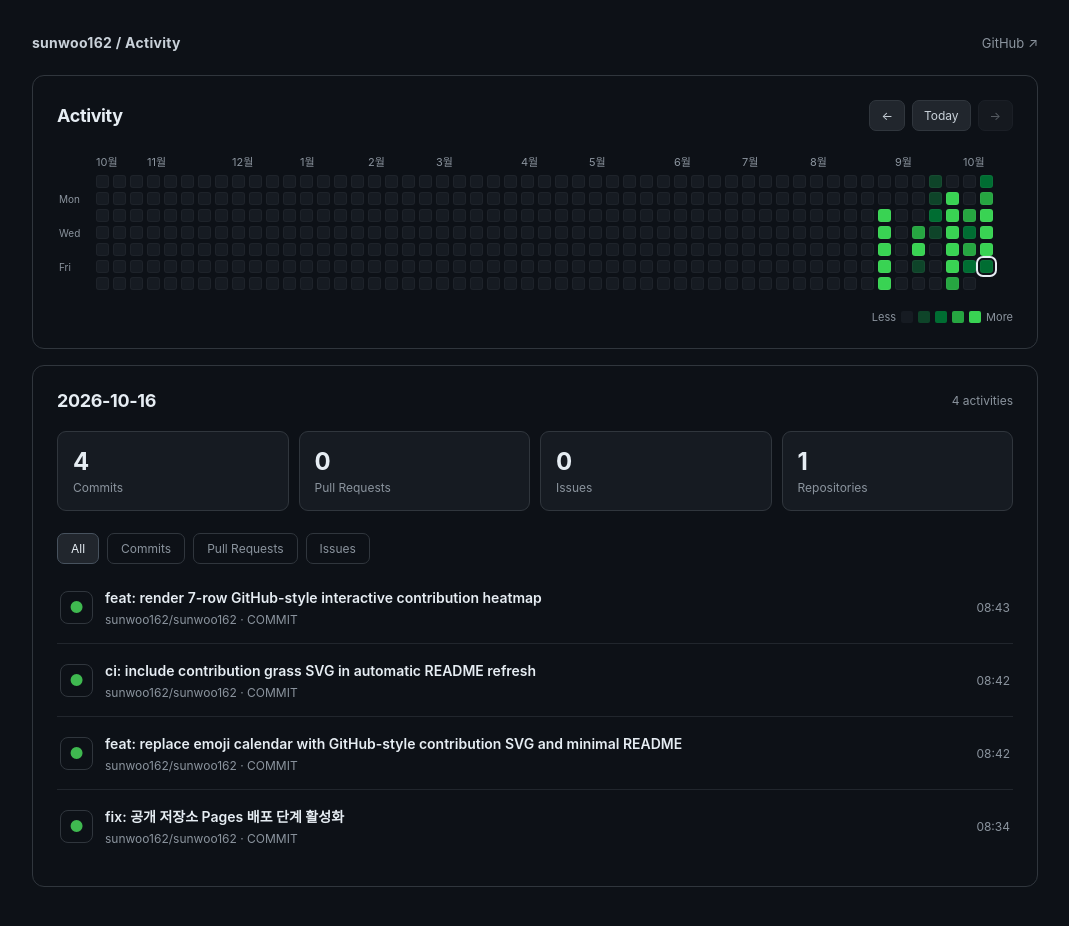
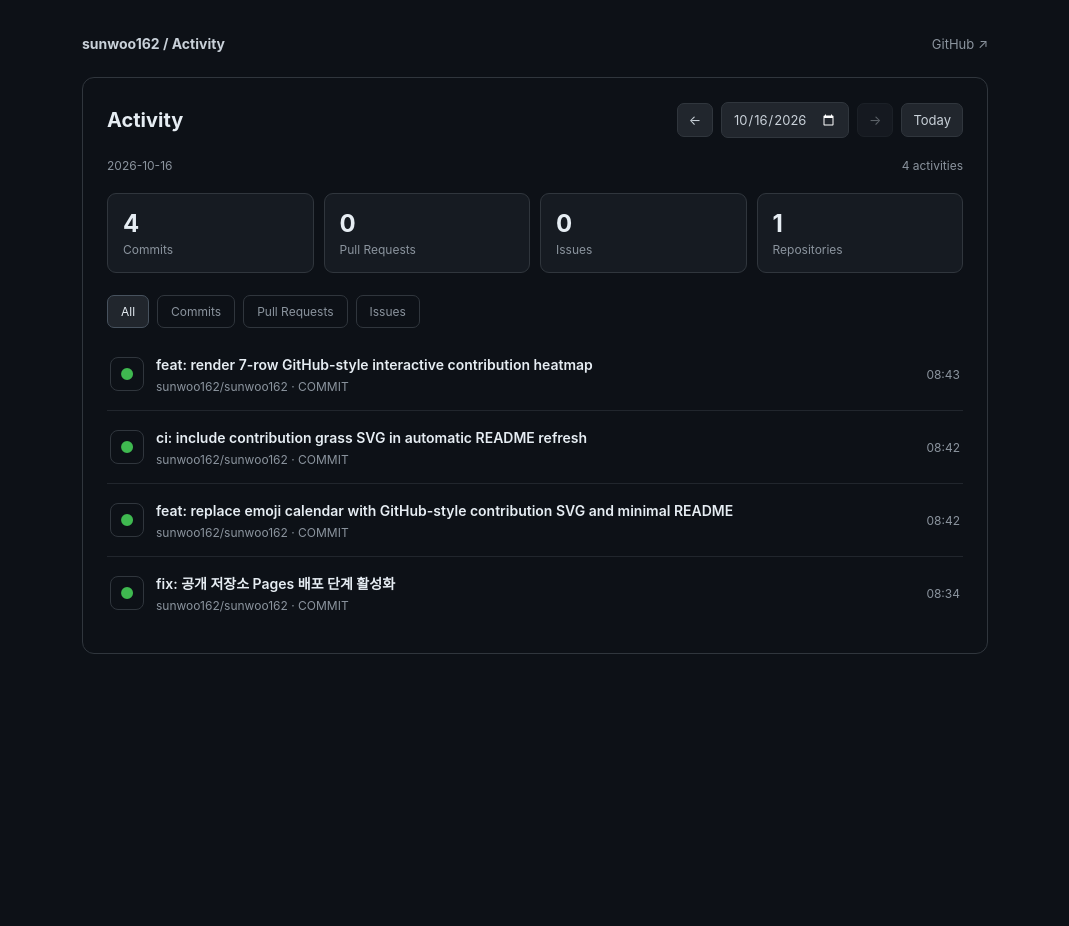
Before and after one commit to sunwoo162/sunwoo162, a plain HTML site: page docs/index.html in a window 1280 px wide. Shown: the whole page, without its empty margins (105-1174 px from the left). After the commit the page ends 800 px from the top, so only its background shows below. Drawn offline with Linux system fonts and the light colour scheme.

Commit message:
chore: remove heatmap and keep simple date navigation for activity log

```diff
--- a/docs/index.html
+++ b/docs/index.html
@@ -2,7 +2,7 @@
 <html lang="ko">
 <head>
 <meta charset="utf-8">
-<meta name="viewport" content="width=device-width, initial-scale=1">
+<meta name="viewport" content="width=device-width,initial-scale=1">
 <meta name="theme-color" content="#0d1117">
 <title>Activity · sunwoo162</title>
 <style>
@@ -10,52 +10,40 @@
 *{box-sizing:border-box}
 body{margin:0;background:#0d1117}
 a{color:inherit;text-decoration:none}
-button{font:inherit;cursor:pointer}
-.shell{max-width:1050px;margin:0 auto;padding:34px 22px 80px}
-.top,.head,.stat-row,.scale,.filterbar{display:flex;align-items:center;justify-content:space-between}
-.top{color:#8b949e;font-size:13px;margin-bottom:24px}
-.top strong{color:#c9d1d9;font-size:14px;letter-spacing:.02em}
+button,input{font:inherit}
+button{cursor:pointer}
+.shell{max-width:950px;margin:0 auto;padding:35px 22px 85px}
+.top,.head,.filters{display:flex;align-items:center;justify-content:space-between;gap:14px}
+.top{color:#8b949e;font-size:13px;margin-bottom:25px}
+.top strong{color:#c9d1d9;font-size:14px}
 .top a:hover,.worktitle:hover{color:#58a6ff}
-.panel{border:1px solid #30363d;border-radius:12px;padding:24px;background:#0d1117;margin-bottom:16px}
-.head{gap:16px;flex-wrap:wrap;margin-bottom:20px}
-h1,h2{font-size:18px;letter-spacing:-.02em;font-weight:650;margin:0}
-.nav{display:flex;gap:7px}
-.nav button{background:#21262d;border:1px solid #30363d;border-radius:7px;color:#c9d1d9;padding:7px 11px;font-size:12px}
-.nav button:hover{background:#30363d}
-.nav button:disabled{opacity:.4;cursor:default}
-.heatmap-scroll{overflow-x:auto;overflow-y:hidden;padding:2px 2px 10px;scrollbar-color:#30363d transparent}
-.graph{display:flex;min-width:max-content;gap:8px}
-.weeklabels{width:29px;padding-top:22px;display:grid;grid-template-rows:repeat(7,13px);gap:4px;flex-shrink:0;font-size:10px;color:#8b949e;align-items:center}
-.weeklabels span:nth-child(1),.weeklabels span:nth-child(3),.weeklabels span:nth-child(5),.weeklabels span:nth-child(7){visibility:hidden}
-.heatwrap{width:max-content;max-width:none}
-.months{height:22px;position:relative;color:#8b949e;font-size:11px}
-.months span{position:absolute;top:0;white-space:nowrap}
-.grass{display:grid;grid-auto-flow:column;grid-template-rows:repeat(7,13px);grid-auto-columns:13px;gap:4px}
-.square{display:block;width:13px;height:13px;padding:0;border:1px solid #ffffff09;border-radius:3px;transition:transform .12s}
-.square:hover{outline:1px solid #b0bac4;outline-offset:1px;transform:scale(1.14)}
-.square:focus-visible{outline:2px solid #58a6ff;outline-offset:2px}
-.square.selected{outline:2px solid #e6edf3;outline-offset:2px}
-.level0{background:#161b22}.level1{background:#0e4429}.level2{background:#006d32}.level3{background:#26a641}.level4{background:#39d353}
-.scale{justify-content:flex-end;gap:5px;margin-top:10px;font-size:11px;color:#8b949e}
-.scale i{width:12px;height:12px;border-radius:2px}
-.stat-grid{display:grid;grid-template-columns:repeat(4,1fr);gap:10px}
+.panel{border:1px solid #30363d;border-radius:12px;padding:24px;background:#0d1117}
+h1{font-size:20px;font-weight:650;margin:0}
+.head{margin-bottom:20px;flex-wrap:wrap}
+.date-nav{display:flex;gap:8px;align-items:center;flex-wrap:wrap}
+.date-nav button,.date-nav input{background:#21262d;border:1px solid #30363d;border-radius:7px;padding:8px 11px;color:#c9d1d9;font-size:13px}
+.date-nav button:hover{background:#30363d}
+.date-nav button:disabled{opacity:.42;cursor:default}
+.date-nav input{color-scheme:dark}
+.date-nav :focus-visible,.filters :focus-visible{outline:2px solid #58a6ff;outline-offset:2px}
+.stats{display:grid;grid-template-columns:repeat(4,1fr);gap:10px}
 .stat{border:1px solid #30363d;background:#161b22;padding:15px;border-radius:9px}
-.stat strong{font-size:24px;font-weight:680;display:block}
+.stat strong{font-size:24px;display:block}
 .stat small{font-size:12px;color:#8b949e;display:block;margin-top:4px}
-.note{color:#8b949e;font-size:12px}
-.filterbar{justify-content:flex-start;gap:8px;flex-wrap:wrap;margin-top:22px}
-.filterbar button{background:transparent;border:1px solid #30363d;border-radius:7px;padding:7px 13px;color:#8b949e;font-size:12px}
-.filterbar button.active{color:#e6edf3;background:#21262d;border-color:#47525e}
-.timeline{margin-top:7px}
-.entry{display:flex;gap:12px;align-items:center;padding:16px 3px;border-bottom:1px solid #21262d}
+.note{font-size:12px;color:#8b949e}
+.filters{justify-content:flex-start;flex-wrap:wrap;gap:8px;margin-top:22px}
+.filters button{background:transparent;border:1px solid #30363d;border-radius:7px;padding:8px 13px;color:#8b949e;font-size:12px}
+.filters button.active{background:#21262d;color:#e6edf3;border-color:#47525e}
+.timeline{margin-top:10px}
+.entry{display:flex;align-items:center;gap:12px;padding:16px 3px;border-bottom:1px solid #21262d}
 .entry:last-child{border-bottom:0}
-.entry-icon{display:flex;justify-content:center;align-items:center;width:33px;height:33px;flex-shrink:0;border:1px solid #30363d;border-radius:8px;color:#3fb950;font-size:16px}
+.entry-icon{display:flex;justify-content:center;align-items:center;width:34px;height:34px;flex-shrink:0;border:1px solid #30363d;border-radius:8px;color:#3fb950}
 .entry-body{flex:1;min-width:0}
 .worktitle{font-size:14px;font-weight:600;line-height:1.5;overflow-wrap:anywhere}
 .meta{color:#8b949e;font-size:12px;margin-top:4px;overflow-wrap:anywhere}
 .entry-time{color:#8b949e;font-size:12px;flex-shrink:0}
 .empty{padding:38px 12px;text-align:center;color:#8b949e;font-size:13px}
-@media(max-width:600px){.shell{padding:18px 12px 60px}.panel{padding:16px}.stat-grid{grid-template-columns:repeat(2,1fr)}}
+@media(max-width:600px){.shell{padding:18px 12px 60px}.panel{padding:16px}.stats{grid-template-columns:repeat(2,1fr)}}
 </style>
 </head>
 <body>
@@ -63,79 +51,91 @@ h1,h2{font-size:18px;letter-spacing:-.02em;font-weight:650;margin:0}
 <header class="top"><strong>sunwoo162 / Activity</strong><a href="https://github.com/sunwoo162">GitHub ↗</a></header>
 <section class="panel">
 <div class="head">
-<h1>Activity</h1>
-<nav class="nav" aria-label="날짜 탐색"><button id="prev" aria-label="이전 기간">←</button><button id="today">Today</button><button id="next" aria-label="다음 기간">→</button></nav>
+  <h1>Activity</h1>
+  <div class="date-nav" aria-label="날짜 선택">
+    <button id="prev" aria-label="전날">←</button>
+    <input id="date" type="date" aria-label="조회 날짜">
+    <button id="next" aria-label="다음 날">→</button>
+    <button id="today">Today</button>
+  </div>
 </div>
-<div class="heatmap-scroll" id="scroller"><div class="graph">
-<div class="weeklabels"><span>Sun</span><span>Mon</span><span>Tue</span><span>Wed</span><span>Thu</span><span>Fri</span><span>Sat</span></div>
-<div class="heatwrap"><div id="months" class="months"></div><div id="grass" class="grass"></div></div>
-</div></div>
-<div class="scale"><span>Less</span><i class="level0"></i><i class="level1"></i><i class="level2"></i><i class="level3"></i><i class="level4"></i><span>More</span></div>
-</section>
-<section class="panel">
-<div class="head"><h2 id="dateTitle">Today</h2><span class="note" id="dayCount"></span></div>
-<div class="stat-grid" id="stats"></div>
-<div class="filterbar" id="filters"></div>
-<div class="timeline" id="timeline"></div>
+<div class="head"><span class="note" id="selected"></span><span class="note" id="total"></span></div>
+<div id="stats" class="stats"></div>
+<div id="filters" class="filters"></div>
+<div id="timeline" class="timeline"></div>
 </section>
 </main>
 <script>
-(function(){
+(()=>{
 "use strict";
-const $=id=>document.getElementById(id),query=new URLSearchParams(location.search);
-function todayKST(){const p={};new Intl.DateTimeFormat("en-US",{timeZone:"Asia/Seoul",year:"numeric",month:"2-digit",day:"2-digit"}).formatToParts(new Date()).forEach(x=>p[x.type]=x.value);return p.year+"-"+p.month+"-"+p.day}
+const $=id=>document.getElementById(id),params=new URLSearchParams(location.search);
+function todayKST(){
+ const data={};
+ new Intl.DateTimeFormat("en-US",{timeZone:"Asia/Seoul",year:"numeric",month:"2-digit",day:"2-digit"}).formatToParts(new Date()).forEach(x=>data[x.type]=x.value);
+ return data.year+"-"+data.month+"-"+data.day;
+}
 const today=todayKST();
-let selected=query.get("date");
-if(!/^\d{4}-\d{2}-\d{2}$/.test(selected||"")||Number.isNaN(Date.parse(selected+"T00:00:00Z")))selected=today;
-let filter="all",offset=0,data={},anchor=selected<today?selected:today;
-function dateObj(key){return new Date(key+"T00:00:00Z")}
-function dateKey(d){return d.toISOString().slice(0,10)}
-function elem(tag,cls,value){let x=document.createElement(tag);if(cls)x.className=cls;if(value!==undefined)x.textContent=value;return x}
-function list(key){return data[key]||[]}
-function level(n){return n===0?0:n<=2?1:n<=5?2:n<=9?3:4}
-function drawGrass(){
-const end=dateObj(anchor);
-end.setUTCMonth(end.getUTCMonth()+offset);
-const start=new Date(end);start.setUTCDate(start.getUTCDate()-364);start.setUTCDate(start.getUTCDate()-start.getUTCDay());
-const numWeeks=Math.floor((end-start)/604800000)+1;
-const box=$("grass"),months=$("months");box.replaceChildren();months.replaceChildren();
-let monthIndex=-1,lastMonthX=-100;
-for(let i=0;i<numWeeks*7;i++){
-const date=new Date(start);date.setUTCDate(start.getUTCDate()+i);
-let key=dateKey(date),week=Math.floor(i/7),n=list(key).length;
-if(i%7===0&&date.getUTCMonth()!==monthIndex){monthIndex=date.getUTCMonth();const x=week*17;if(x-lastMonthX>32){const label=elem("span","",(date.getUTCMonth()+1)+"월");label.style.left=x+"px";months.append(label);lastMonthX=x}}
-const square=elem("button","square level"+level(n)+(key===selected?" selected":""));
-square.title=key+" · "+n+" activities";
-square.setAttribute("aria-label",key+" 활동 "+n+"건");square.setAttribute("aria-pressed",key===selected?"true":"false");
-if(date>end){square.style.visibility="hidden";square.disabled=true}
-else square.onclick=()=>{selected=key;filter="all";history.replaceState(null,"","?date="+key);drawGrass();drawDay()};
-box.append(square)
+let date=params.get("date");
+if(!/^\d{4}-\d{2}-\d{2}$/.test(date||"")||Number.isNaN(Date.parse(date+"T00:00:00Z")))date=today;
+let filter="all",data={};
+const elem=(tag,className,text)=>{const e=document.createElement(tag);if(className)e.className=className;if(text!==undefined)e.textContent=text;return e};
+const entries=()=>data[date]||[];
+function move(days){
+ const d=new Date(date+"T00:00:00Z");d.setUTCDate(d.getUTCDate()+days);
+ choose(d.toISOString().slice(0,10));
 }
-$("next").disabled=offset===0;
+function choose(next){
+ if(!/^\d{4}-\d{2}-\d{2}$/.test(next)||Number.isNaN(Date.parse(next+"T00:00:00Z")))return;
+ date=next;filter="all";
+ history.replaceState(null,"","?date="+encodeURIComponent(date));
+ render();
 }
-function drawDay(){
-const listForDay=list(selected),stats=$("stats"),timeline=$("timeline"),filters=$("filters");
-$("dateTitle").textContent=selected;$("dayCount").textContent=listForDay.length+" activities";
-stats.replaceChildren();
-[[listForDay.filter(x=>x.kind==="commit").length,"Commits"],[listForDay.filter(x=>x.kind==="pr").length,"Pull Requests"],[listForDay.filter(x=>x.kind==="issue").length,"Issues"],[new Set(listForDay.map(x=>x.repo)).size,"Repositories"]].forEach(item=>{
-const cell=elem("div","stat");cell.append(elem("strong","",String(item[0])),elem("small","",item[1]));stats.append(cell)});
-filters.replaceChildren();
-[["all","All"],["commit","Commits"],["pr","Pull Requests"],["issue","Issues"]].forEach(item=>{
-const b=elem("button",filter===item[0]?"active":"",item[1]);b.setAttribute("aria-pressed",filter===item[0]?"true":"false");b.onclick=()=>{filter=item[0];drawDay()};filters.append(b)});
-timeline.replaceChildren();
-const rows=listForDay.filter(x=>filter==="all"||x.kind===filter);
-if(!rows.length){timeline.append(elem("div","empty","No activity on this date"));return}
-rows.forEach(x=>{
-const row=elem("div","entry"),ic=elem("span","entry-icon",x.kind==="pr"?"⑂":x.kind==="issue"?"◇":"●"),body=elem("div","entry-body"),a=elem("a","worktitle",x.title);
-a.href=x.url;a.target="_blank";a.rel="noopener noreferrer";
-body.append(a,elem("div","meta",x.repo+" · "+x.kind.toUpperCase()));
-row.append(ic,body,elem("span","entry-time",x.time));timeline.append(row)});
+function render(){
+ $("date").value=date;
+ $("date").max=today;
+ $("next").disabled=date>=today;
+ $("selected").textContent=date;
+ const items=entries();$("total").textContent=items.length+" activities";
+ const statValues=[
+  [items.filter(x=>x.kind==="commit").length,"Commits"],
+  [items.filter(x=>x.kind==="pr").length,"Pull Requests"],
+  [items.filter(x=>x.kind==="issue").length,"Issues"],
+  [new Set(items.map(x=>x.repo)).size,"Repositories"]
+ ];
+ const stats=$("stats");stats.replaceChildren();
+ statValues.forEach(([value,label])=>{
+  const block=elem("div","stat");block.append(elem("strong","",String(value)),elem("small","",label));stats.append(block);
+ });
+ const bar=$("filters");bar.replaceChildren();
+ [["all","All"],["commit","Commits"],["pr","Pull Requests"],["issue","Issues"]].forEach(([id,label])=>{
+  const button=elem("button",filter===id?"active":"",label);
+  button.setAttribute("aria-pressed",filter===id?"true":"false");
+  button.onclick=()=>{filter=id;render()};
+  bar.append(button);
+ });
+ const timeline=$("timeline");timeline.replaceChildren();
+ const filtered=items.filter(x=>filter==="all"||x.kind===filter);
+ if(!filtered.length){timeline.append(elem("div","empty","이 날짜에 표시할 활동이 없습니다."));return}
+ filtered.forEach(item=>{
+  const row=elem("div","entry");
+  const symbol=elem("span","entry-icon",item.kind==="pr"?"⑂":item.kind==="issue"?"◇":"●");
+  const body=elem("div","entry-body");
+  const link=elem("a","worktitle",item.title);
+  link.href=item.url;link.rel="noopener noreferrer";link.target="_blank";
+  body.append(link,elem("div","meta",item.repo+" · "+item.kind.toUpperCase()));
+  row.append(symbol,body,elem("span","entry-time",item.time));
+  timeline.append(row);
+ });
 }
-$("prev").onclick=()=>{offset-=3;drawGrass()};
-$("next").onclick=()=>{if(offset<0){offset=Math.min(0,offset+3);drawGrass()}};
-$("today").onclick=()=>{anchor=today;offset=0;selected=today;filter="all";history.replaceState(null,"","?date="+today);drawGrass();drawDay()};
-drawGrass();drawDay();
-fetch("./activity.json",{cache:"no-store"}).then(r=>{if(!r.ok)throw Error("Data unavailable");return r.json()}).then(j=>{data=j.days||{};drawGrass();drawDay()}).catch(e=>{const timeline=$("timeline");timeline.replaceChildren(elem("div","empty",e.message))});
+$("prev").onclick=()=>move(-1);
+$("next").onclick=()=>{if(date<today)move(1)};
+$("today").onclick=()=>choose(today);
+$("date").onchange=()=>choose($("date").value);
+render();
+fetch("./activity.json",{cache:"no-store"})
+ .then(r=>{if(!r.ok)throw Error("Data unavailable");return r.json()})
+ .then(result=>{data=result.days||{};render()})
+ .catch(e=>{$("timeline").replaceChildren(elem("div","empty",e.message))});
 })();
 </script>
 </body>
```
